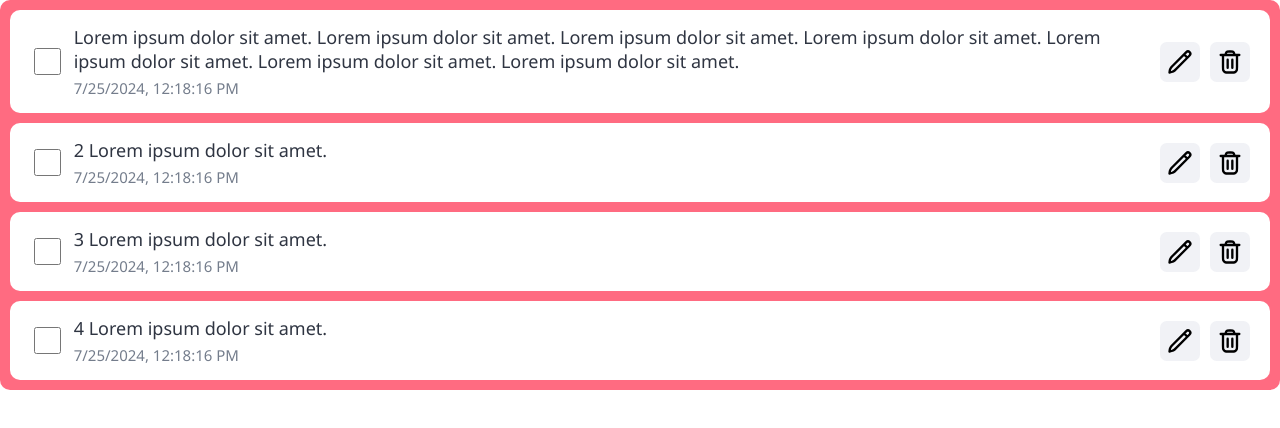
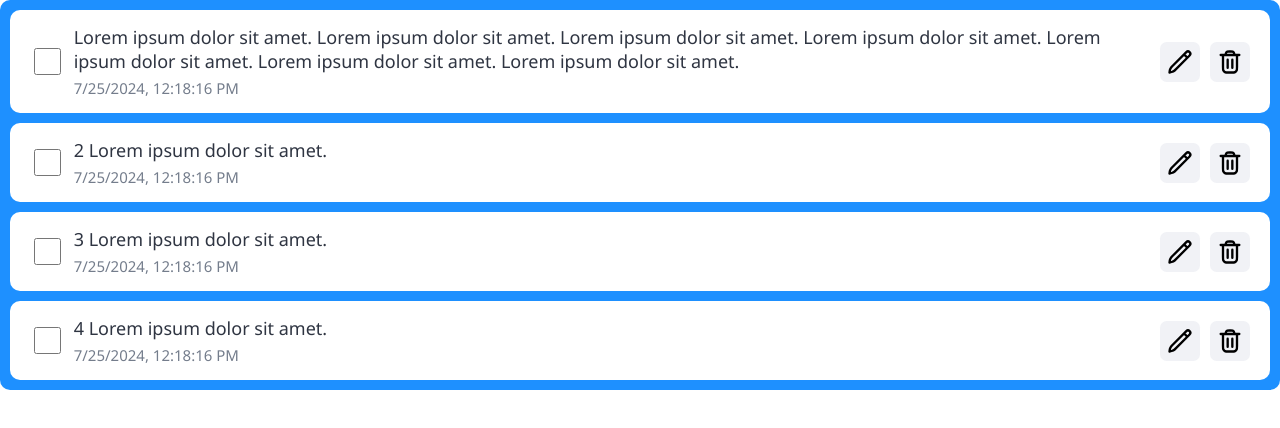
Before and after one commit to RafaelBassoDev/todo-list-sveltekit, a SvelteKit app: page / in a window 1280 px wide. Shown: the top 428 px of the page. Built offline with nearby package versions, Linux system fonts and the light colour scheme.

Commit message:
fix (Item): fix faulty checking behaviour.

```diff
--- a/src/lib/components/Item.svelte
+++ b/src/lib/components/Item.svelte
@@ -1,13 +1,11 @@
 <script lang="ts">
-    import { createEventDispatcher, onMount } from 'svelte';
+    import { beforeUpdate, createEventDispatcher, onMount } from 'svelte';
     import type ItemModel from '$models/ItemModel';
     import DetailButton from '$components/DetailButton.svelte';
     import deleteIcon from '$assets/icons/delete-icon.svg';
     import editIcon from '$assets/icons/edit-icon.svg';
 
     export let item: ItemModel;
-
-    let checked = false;
 
     const dispatch = createEventDispatcher<{
         edit: ItemModel;
@@ -27,11 +25,10 @@
         dispatch('check', item);
     }
 
-    onMount(() => {
-        checked = item.isChecked;
-    });
+    $: checked = item.isChecked;
 </script>
 
+{#if item}
     <div class="item">
         <div class="content">
             <input class="checkbox" type="checkbox" bind:checked on:change={onCheck} />
@@ -46,6 +43,7 @@
             <DetailButton icon={deleteIcon} on:click={onDelete} --hover-color="#ff4757" />
         </div>
     </div>
+{/if}
 
 <style>
     .item {
--- a/src/lib/components/ItemList.svelte
+++ b/src/lib/components/ItemList.svelte
@@ -30,6 +30,7 @@
         display: flex;
         justify-content: center;
 
+        color: white;
         font-size: 2em;
         padding: 1em;
     }
--- a/src/routes/+page.svelte
+++ b/src/routes/+page.svelte
@@ -1,26 +1,24 @@
 <script lang="ts">
-    import Item from '$components/Item.svelte';
-    import type ItemModel from '$models/ItemModel';
     import { items } from '$stores/stores';
+    import ItemList from '$components/ItemList.svelte';
+    import ItemModel from '$models/ItemModel';
 
     function onEdit(e: CustomEvent) {
         console.log('edit');
     }
+
     function onDelete(e: CustomEvent<ItemModel>) {
         console.log('delete ' + e.detail.id);
         $items = $items.filter((item) => item.id != e.detail.id);
     }
+
+    function onCheck(e: CustomEvent<ItemModel>) {
+        let itemIndex = $items.findIndex((model) => model.id == e.detail.id);
+        $items[itemIndex].isChecked = !e.detail.isChecked;
+    }
 </script>
 
-<div class="container">
-    {#if $items.length != 0}
-        {#each $items as item}
-            <Item {item} on:edit={onEdit} on:delete={onDelete} />
-        {/each}
-    {:else}
-        <div class="warning">No items!</div>
-    {/if}
-</div>
+<ItemList bind:items={$items} on:delete={onDelete} on:edit={onEdit} on:check={onCheck} />
 
 <style>
     :global(body) {
@@ -37,22 +35,4 @@
         font-family: 'Segoe UI', Tahoma, Geneva, Verdana, sans-serif;
         color: #2f3542;
     }
-
-    .container {
-        border-radius: 1em;
-        padding: 1em;
-        background-color: #ff6b81;
-
-        display: flex;
-        flex-direction: column;
-        gap: 1em;
-    }
-
-    .warning {
-        display: flex;
-        justify-content: center;
-
-        font-size: 2em;
-        padding: 1em;
-    }
 </style>
```
Lines whose indentation alone changed are shown as unchanged.
